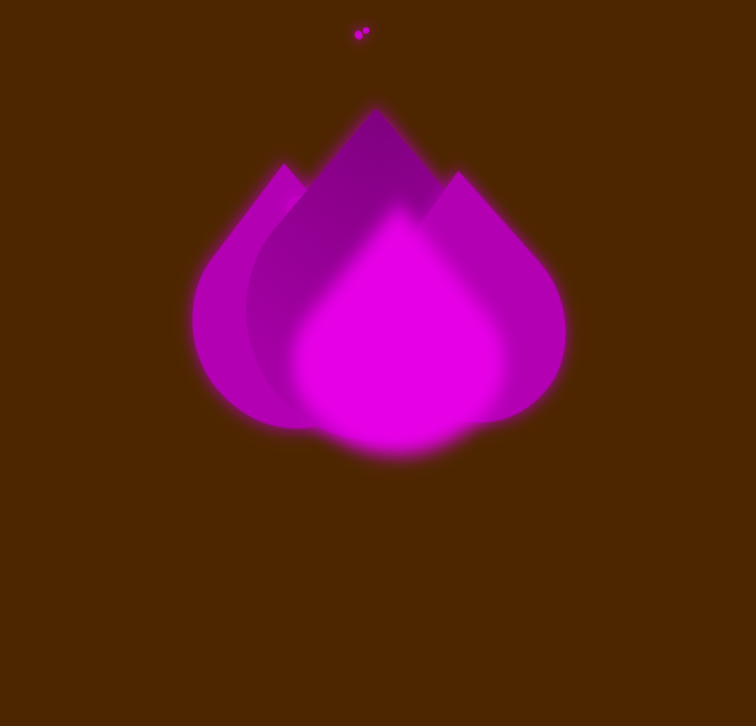
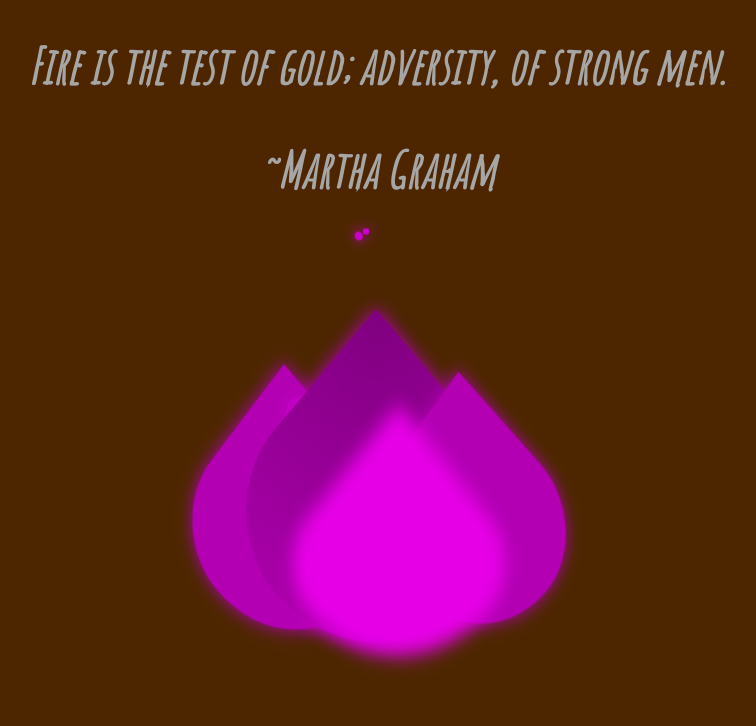
Before and after one commit to CodingGeek315/flame, a plain HTML site: page index.html in a window 1280 px wide. Shown: the whole page, without its empty margins (264-1020 px from the left). Drawn offline with Linux system fonts and the light colour scheme.

Commit message:
Add files via upload

```diff
--- a/index.html
+++ b/index.html
@@ -3,8 +3,11 @@
   <head>
     <title>Ethan's Project :poo</title>
     <link rel="stylesheet" type="text/css" href="style.css">
+    <link href="https://fonts.googleapis.com/css?family=Amatic+SC" rel="stylesheet">
   </head>
 <body>
+<h1 class="caption"> Fire is the test of gold; adversity, of strong men. </h1>
+<h2 class="caption"> ~Martha Graham </h2>
   <div class="fire">
     <div class="fire-left">
       <div class="main-fire"></div>
--- a/style.css
+++ b/style.css
@@ -191,6 +191,11 @@ body {
   animation-fill-mode: both;
 }
 
-/*
-
-*/
+.caption {
+  color: #a6a6a6;
+  text-align: center;
+  display: block;
+  font-size: 50px;
+  font-family: 'Amatic SC', cursive;
+  font-style: italic;
+}
```
Also changed, not shown: 1 other file.
